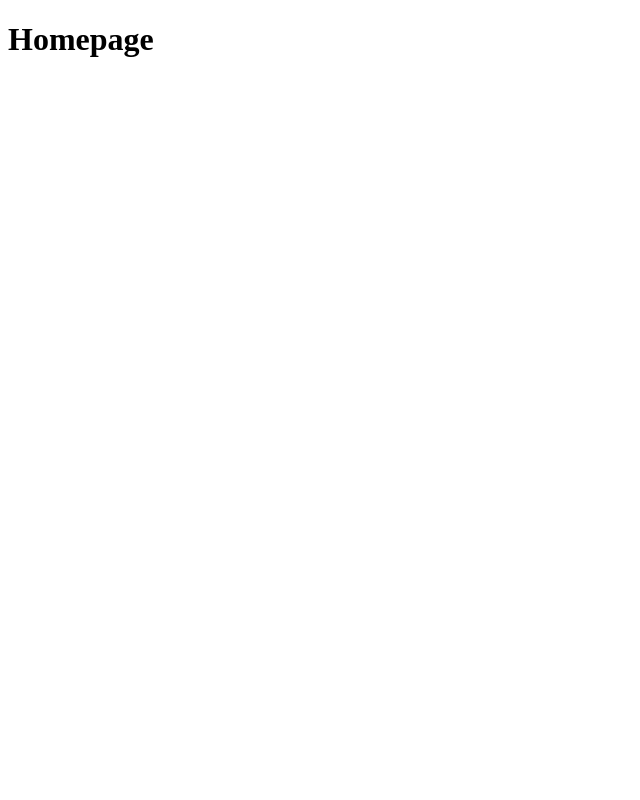
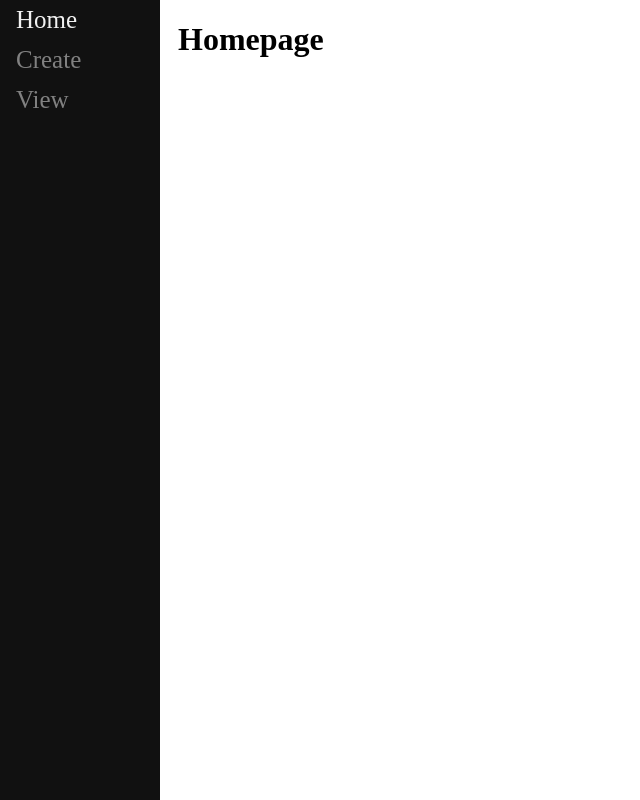
Before and after one commit to edbosisto/django-tutorial, a Django app: page / in a window 1280 px wide. Before the commit the part shown is almost empty. Shown: the whole page, without its empty margins (0-640 px from the left). Run offline with Django 4.2, Linux system fonts and the light colour scheme.

Commit message:
added navbar and css styling to base template

```diff
--- a/mysite/main/templates/main/base.html
+++ b/mysite/main/templates/main/base.html
@@ -2,10 +2,48 @@
 <html lang="en">
 <head>
     <meta charset="UTF-8">
+    <style type="text/css">
+        .sidenav {
+            height: 100%;
+            width: 160px;
+            position: fixed;
+            z-index: 1;
+            top: 0;
+            left: 0;
+            background-color: #111;
+            overflow-x: :hidden;
+            padding-top: 2-px;
+        }
+
+        .sidenav a {
+            padding: 6px 8px 6px 16px;
+            text-decoration: none;
+            color: #818181;
+            font-size: 25px;
+            display: block;
+        }
+
+        .sidenav a:hover {
+            color: #f1f1f1;
+        }
+
+        .main {
+            margin-left: 160px;
+            padding: 0px 10px;
+        }
+
+    </style>
+
     <title>{% block title %}Ed's Website{% endblock %}</title>
 </head>
 <body>
-    <div id="content" name="content">
+    <div class="sidenav">
+        <a href="/home">Home</a>
+        <a href="/create">Create</a>
+        <a href="/2">View</a>
+    </div>
+
+    <div id="content" name="content" class="main">
         {% block content %}
         default text
         {% endblock %}
```
